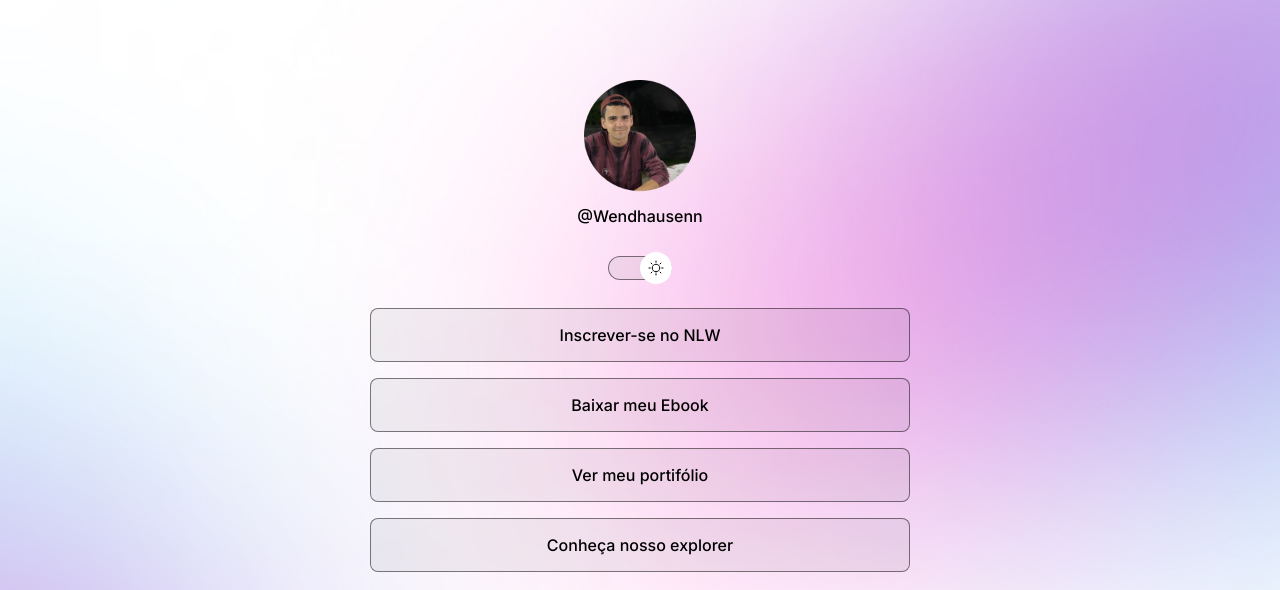
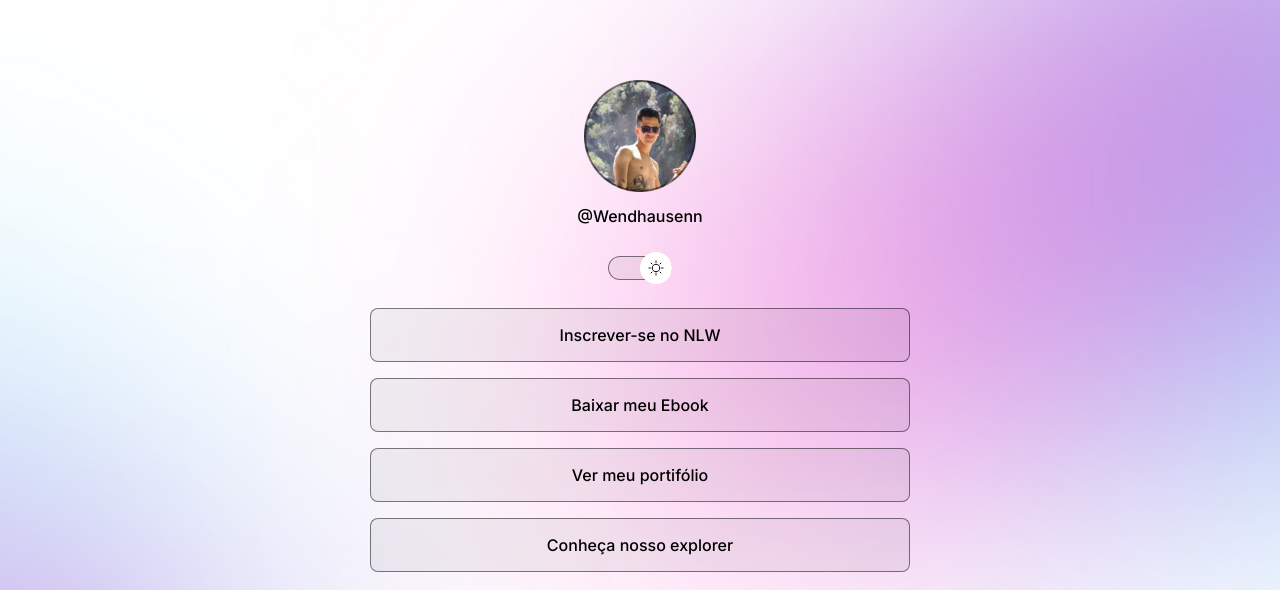
Before and after one commit to wendhausenn/Perfil-Dark-light-mode-rocketseat-, a plain HTML site: page index.html in a window 1280 px wide. Shown: the top 590 px of the page. Drawn offline with nearby package versions, Linux system fonts and the light colour scheme.

Commit message:
Update index.html

```diff
--- a/index.html
+++ b/index.html
@@ -15,7 +15,7 @@
   <body>
     <div id="container">
       <div id="profile">
-        <img src="./assets/avatar.png" alt="Foto de Caio para Perfil" />
+        <img src="./assets/avatar-light.png" alt="Foto de Caio para Perfil" />
         <p>@Wendhausenn</p>
       </div>
 
```
